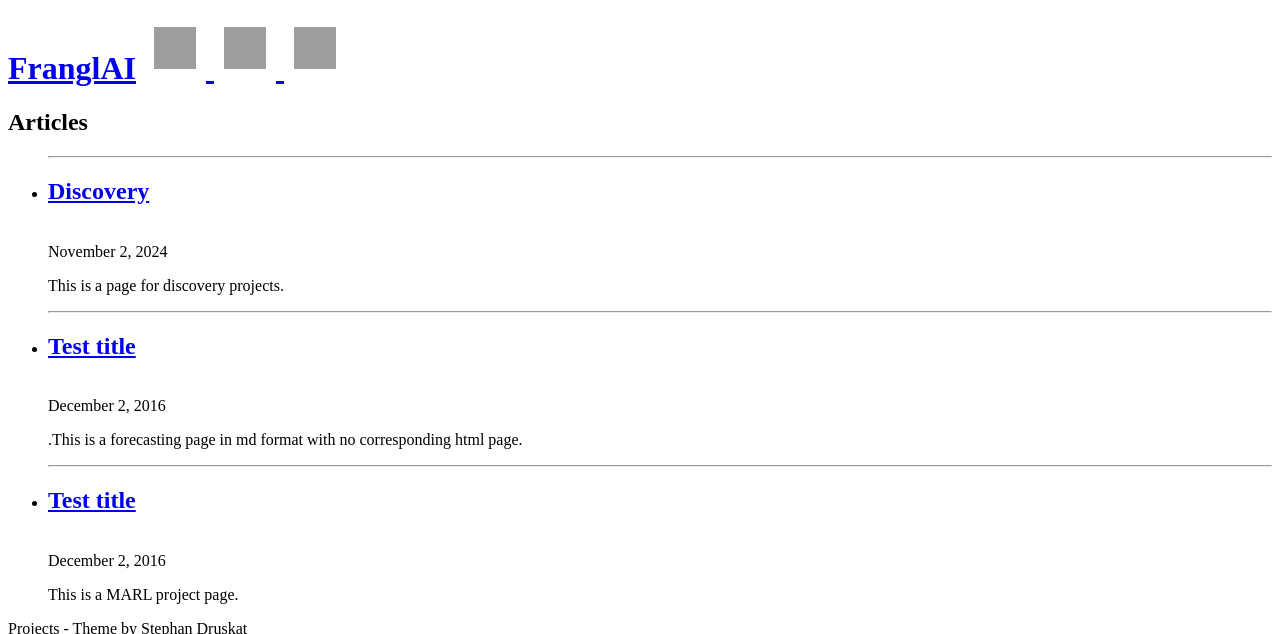
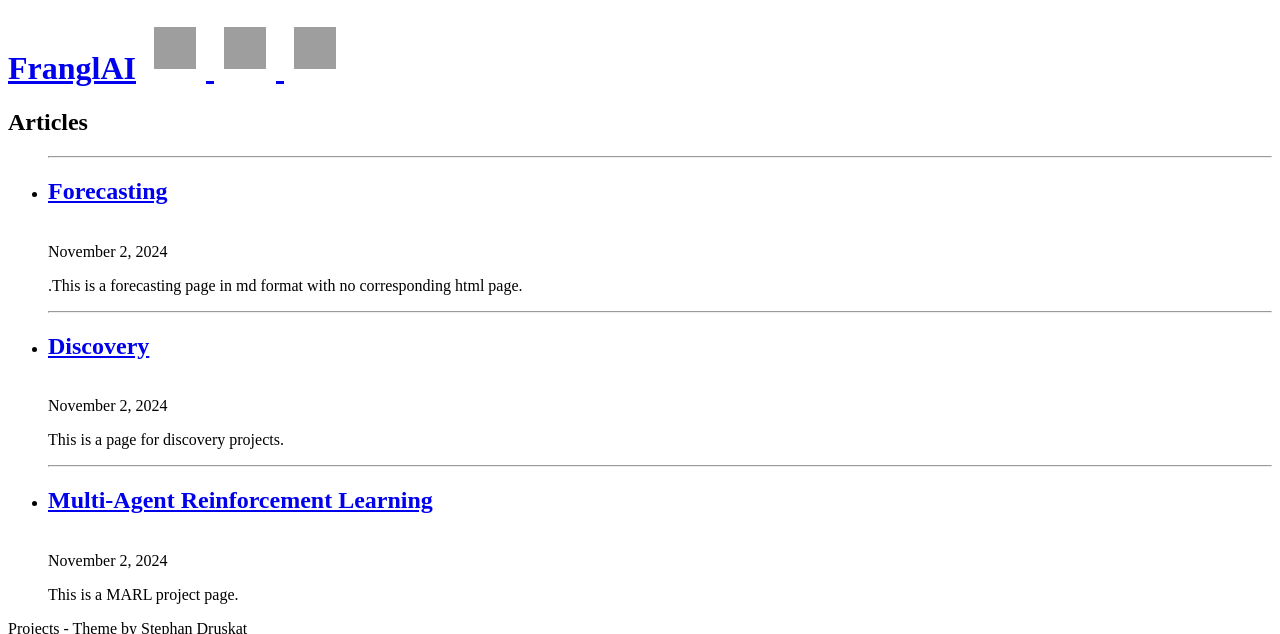
Before and after one commit to AndrewRWilliams/AndrewRWilliams.github.io, a Jekyll site: the page built from projects/index.html, in a window 1280 px wide, cut to the strip 112-746 px from the top of the page. Built offline with Jekyll 4.4.1, drawn with Linux system fonts in a browser that asks for light colours; grey boxes are pictures that could not be loaded.

Commit message:
Update css, article dates

```diff
--- a/_posts/2016-12-02-MARL.md
+++ b/_posts/2024-11-02-MARL.md
@@ -1,5 +1,5 @@
 ---
-title: "Test title"
+title: "Multi-Agent Reinforcement Learning"
 layout: post
 ---
 
--- a/_posts/2016-12-02-forecasting.md
+++ b/_posts/2024-11-02-forecasting.md
@@ -1,5 +1,5 @@
 ---
-title: "Test title"
+title: "Forecasting"
 layout: post
 ---
 
--- a/css/tufte.scss
+++ b/css/tufte.scss
@@ -176,15 +176,6 @@
       display: flex;
       align-items: center;
       justify-content: space-between;
-  }
-
-.header-title {
-      margin: 0; /* Optional: Remove default margin */
-  }
-
-.group {
-      display: flex;
-      gap: 10px; /* Space between icons */
   }
 
 // ET says a need for more than 3 levels of headings is the sign of a diseased mind
```
